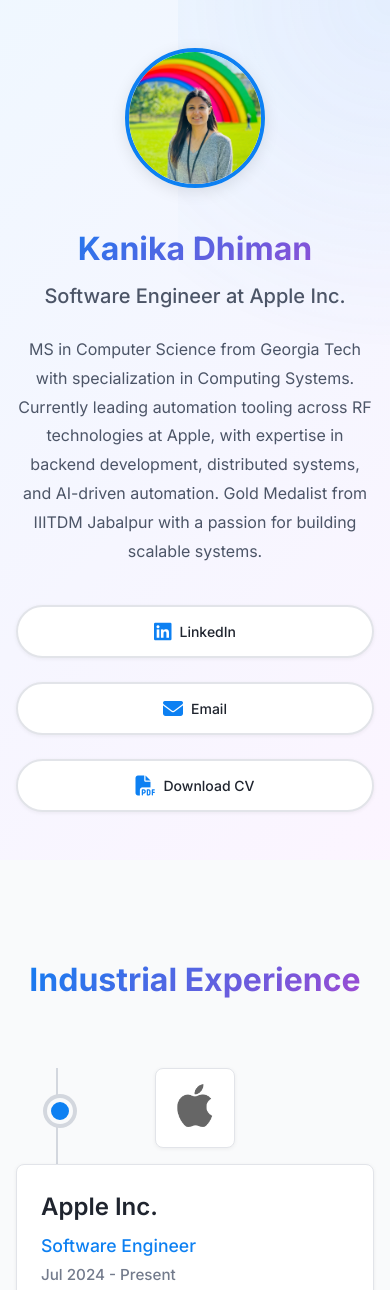
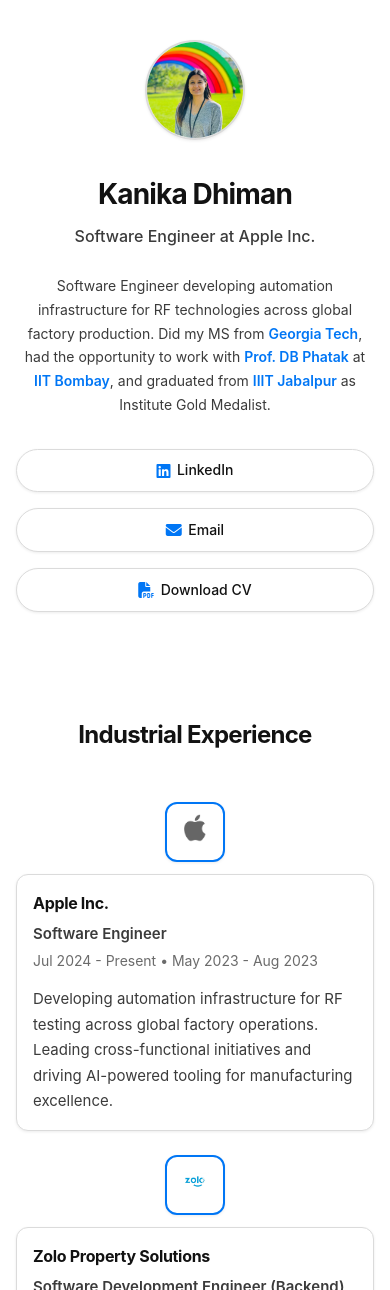
Before and after one commit to kanikadhiman17/kanikadhiman17.github.io, a plain HTML site: page index.html in a window 390 px wide. Shown: the top 1290 px of the page. Drawn offline with Linux system fonts and the light colour scheme.

Commit message:
Website changes

```diff
--- a/index.html
+++ b/index.html
@@ -25,10 +25,14 @@
             <h1 class="hero-title">Kanika Dhiman</h1>
             <p class="hero-subtitle">Software Engineer at Apple Inc.</p>
             <p class="hero-bio">
-                MS in Computer Science from Georgia Tech with specialization in Computing Systems.
-                Currently leading automation tooling across RF technologies at Apple, with expertise in
-                backend development, distributed systems, and AI-driven automation. Gold Medalist from
-                IIITDM Jabalpur with a passion for building scalable systems.
+                Software Engineer developing automation infrastructure for RF technologies across global factory
+                production. Did my MS from <a href="https://www.gatech.edu" target="_blank" rel="noopener noreferrer"
+                    class="bio-link">Georgia Tech</a>, had the opportunity to work with <a
+                    href="https://www.cse.iitb.ac.in/~dbp/" target="_blank" rel="noopener noreferrer"
+                    class="bio-link">Prof. DB Phatak</a> at <a href="https://www.iitb.ac.in" target="_blank"
+                    rel="noopener noreferrer" class="bio-link">IIT Bombay</a>, and graduated from <a
+                    href="https://www.iiitdmj.ac.in" target="_blank" rel="noopener noreferrer" class="bio-link">IIIT
+                    Jabalpur</a> as Institute Gold Medalist.
             </p>
 
             <!-- Social Links -->
@@ -66,16 +70,16 @@
                         <a href="https://www.apple.com" target="_blank" rel="noopener noreferrer" class="timeline-link">
                             <h3 class="company-name">Apple Inc.</h3>
                             <p class="position">Software Engineer</p>
-                            <p class="duration">Jul 2024 - Present</p>
+                            <p class="duration">Jul 2024 - Present • May 2023 - Aug 2023</p>
                             <p class="description">
-                                Leading automation tooling across multiple RF technologies (Bluetooth, NFC, WiFi,
-                                Cellular)
-                                for factory production. Managing cross-functional team of 50+ developers and pioneering
-                                AI-driven automation for quality test data integration.
+                                Developing automation infrastructure for RF testing across global factory operations.
+                                Leading cross-functional initiatives and driving AI-powered tooling for manufacturing
+                                excellence.
                             </p>
                         </a>
                     </div>
                 </div>
+
 
                 <!-- Zolo -->
                 <div class="timeline-item">
@@ -91,9 +95,8 @@
                             <p class="position">Software Development Engineer (Backend)</p>
                             <p class="duration">Sep 2020 - Jul 2022</p>
                             <p class="description">
-                                Drove feature development across microservices serving 50,000+ tenants. Built COVID
-                                supplies distribution platform, ML-based roommate recommendation system, and automated
-                                legal paperwork saving 20,000 papers monthly.
+                                Architected backend systems and microservices serving 50,000+ users. Developed ML-driven
+                                recommendation engine and critical infrastructure during high-growth phase.
                             </p>
                         </a>
                     </div>
@@ -113,94 +116,20 @@
                             <p class="position">Software Engineer Intern</p>
                             <p class="duration">May 2019 - Nov 2019</p>
                             <p class="description">
-                                Architected generalized automation platform for Oracle Retail Cloud Applications.
-                                Reduced manual testing time by 90% through parallelized Selenium execution, saving
-                                200+ engineering hours monthly.
+                                Built end-to-end test automation platform for Oracle Retail Cloud, reducing manual
+                                testing
+                                cycles by 90% and improving deployment velocity.
                             </p>
                         </a>
                     </div>
                 </div>
 
-                <!-- IIT Bombay -->
-                <div class="timeline-item">
-                    <div class="timeline-logo">
-                        <a href="https://www.iitb.ac.in" target="_blank" rel="noopener noreferrer">
-                            <img src="logos/iitb.png" alt="IIT Bombay">
-                        </a>
-                    </div>
-                    <div class="timeline-content">
-                        <a href="https://www.iitb.ac.in" target="_blank" rel="noopener noreferrer"
-                            class="timeline-link">
-                            <h3 class="company-name">IIT Bombay</h3>
-                            <p class="position">Project Intern, Fundamental Research Group</p>
-                            <p class="duration">May 2018 - Jul 2018</p>
-                            <p class="description">
-                                Designed and deployed real-time notification system for Collaborative-Communities
-                                portal,
-                                improving engagement by 35% across 10,000+ active users. Championed Test-Driven
-                                Development
-                                with comprehensive test suites.
-                            </p>
-                        </a>
-                    </div>
-                </div>
+
             </div>
         </div>
     </section>
 
-    <!-- Education Section -->
-    <section class="education-section" id="education">
-        <div class="container">
-            <h2 class="section-title">Education</h2>
-            <div class="timeline">
-                <!-- Georgia Tech -->
-                <div class="timeline-item">
-                    <div class="timeline-logo">
-                        <a href="https://www.gatech.edu" target="_blank" rel="noopener noreferrer">
-                            <img src="logos/gatech.png" alt="Georgia Institute of Technology">
-                        </a>
-                    </div>
-                    <div class="timeline-content">
-                        <a href="https://www.gatech.edu" target="_blank" rel="noopener noreferrer"
-                            class="timeline-link">
-                            <h3 class="university-name">Georgia Institute of Technology</h3>
-                            <p class="degree">Master of Science in Computer Science</p>
-                            <p class="specialization">Computing Systems Specialization</p>
-                            <p class="duration">Aug 2022 - May 2024</p>
-                            <p class="gpa">GPA: 4.0/4.0</p>
-                            <p class="coursework">
-                                Database Systems, Computer Networks, Advanced Internet Computing,
-                                Enterprise Computing, Data & Visual Analytics
-                            </p>
-                        </a>
-                    </div>
-                </div>
 
-                <!-- IIITDM Jabalpur -->
-                <div class="timeline-item">
-                    <div class="timeline-logo">
-                        <a href="https://www.iiitdmj.ac.in" target="_blank" rel="noopener noreferrer">
-                            <img src="logos/iiitj.png" alt="IIIT Jabalpur">
-                        </a>
-                    </div>
-                    <div class="timeline-content">
-                        <a href="https://www.iiitdmj.ac.in" target="_blank" rel="noopener noreferrer"
-                            class="timeline-link">
-                            <h3 class="university-name">IIIT Jabalpur (D&M)</h3>
-                            <p class="degree">Bachelor of Technology in Computer Science & Engineering</p>
-                            <p class="duration">Aug 2016 - Jun 2020</p>
-                            <p class="gpa">GPA: 9.4/10</p>
-                            <p class="achievement">🏆 Gold Medalist - Ranked 1st/400</p>
-                            <p class="coursework">
-                                Operating Systems, Computer Networks, DBMS, Data Structures & Algorithms,
-                                Software Engineering, Machine Learning
-                            </p>
-                        </a>
-                    </div>
-                </div>
-            </div>
-        </div>
-    </section>
 
     <!-- Footer -->
     <footer class="footer">
--- a/styles.css
+++ b/styles.css
@@ -1,27 +1,27 @@
 /* ===== CSS Variables & Reset ===== */
 :root {
-    /* Color Palette - Light Professional Theme */
-    --bg-primary: hsl(210, 20%, 98%);
-    --bg-secondary: hsl(210, 15%, 95%);
+    /* Color Palette - Apple-Inspired with Better Contrast */
+    --bg-primary: hsl(0, 0%, 100%);
+    --bg-secondary: hsl(0, 0%, 97%);
     --bg-card: hsl(0, 0%, 100%);
-    --bg-card-hover: hsl(210, 20%, 97%);
+    --bg-card-hover: hsl(0, 0%, 98%);
 
-    --text-primary: hsl(220, 20%, 15%);
-    --text-secondary: hsl(220, 15%, 35%);
-    --text-tertiary: hsl(220, 10%, 50%);
+    --text-primary: hsl(0, 0%, 7%);
+    --text-secondary: hsl(0, 0%, 23%);
+    --text-tertiary: hsl(0, 0%, 42%);
 
-    --accent-primary: hsl(210, 90%, 50%);
-    --accent-secondary: hsl(280, 60%, 55%);
-    --accent-gradient: linear-gradient(135deg, hsl(210, 90%, 50%), hsl(280, 60%, 55%));
+    --accent-primary: hsl(211, 100%, 48%);
+    --accent-secondary: hsl(211, 100%, 42%);
+    --accent-gradient: linear-gradient(135deg, hsl(211, 100%, 48%), hsl(211, 100%, 42%));
 
-    --border-color: hsl(220, 15%, 90%);
-    --timeline-line: hsl(220, 15%, 85%);
+    --border-color: hsl(0, 0%, 86%);
+    --timeline-line: hsl(0, 0%, 88%);
 
-    --shadow-sm: 0 1px 4px rgba(0, 0, 0, 0.06);
-    --shadow-md: 0 2px 8px rgba(0, 0, 0, 0.08);
-    --shadow-lg: 0 4px 16px rgba(0, 0, 0, 0.1);
+    --shadow-sm: 0 1px 3px rgba(0, 0, 0, 0.08);
+    --shadow-md: 0 2px 8px rgba(0, 0, 0, 0.1);
+    --shadow-lg: 0 4px 16px rgba(0, 0, 0, 0.12);
 
-    --border-radius: 8px;
+    --border-radius: 12px;
     --transition: all 0.3s cubic-bezier(0.4, 0, 0.2, 1);
 }
 
@@ -36,129 +36,117 @@
 }
 
 body {
-    font-family: 'Inter', -apple-system, BlinkMacSystemFont, 'Segoe UI', sans-serif;
+    font-family: -apple-system, BlinkMacSystemFont, 'SF Pro Display', 'SF Pro Text', system-ui, sans-serif;
     background: var(--bg-primary);
     color: var(--text-primary);
-    line-height: 1.5;
+    line-height: 1.6;
     overflow-x: hidden;
-    font-size: 14px;
+    font-size: 16px;
+    -webkit-font-smoothing: antialiased;
+    -moz-osx-font-smoothing: grayscale;
 }
 
 .container {
-    max-width: 1000px;
+    max-width: 900px;
     margin: 0 auto;
-    padding: 0 2rem;
+    padding: 0 1.5rem;
 }
 
 /* ===== Hero Section ===== */
 .hero {
-    min-height: 100vh;
+    min-height: 65vh;
     display: flex;
     align-items: center;
     justify-content: center;
-    padding: 4rem 2rem;
-    background: linear-gradient(135deg, hsl(210, 100%, 97%) 0%, hsl(280, 100%, 98%) 100%);
+    padding: 2rem 1.5rem;
+    background: var(--bg-primary);
     position: relative;
     overflow: hidden;
 }
 
-.hero::before {
-    content: '';
-    position: absolute;
-    top: -50%;
-    right: -50%;
-    width: 100%;
-    height: 100%;
-    background: radial-gradient(circle, hsla(210, 90%, 70%, 0.15) 0%, transparent 70%);
-    animation: pulse 8s ease-in-out infinite;
-}
 
-@keyframes pulse {
-
-    0%,
-    100% {
-        transform: scale(1);
-        opacity: 0.5;
-    }
-
-    50% {
-        transform: scale(1.1);
-        opacity: 0.8;
-    }
-}
 
 .hero-content {
     text-align: center;
-    max-width: 800px;
+    max-width: 700px;
     position: relative;
     z-index: 1;
-    animation: fadeInUp 1s ease-out;
 }
 
-@keyframes fadeInUp {
-    from {
-        opacity: 0;
-        transform: translateY(30px);
-    }
 
-    to {
-        opacity: 1;
-        transform: translateY(0);
-    }
-}
 
 .profile-image-container {
-    margin-bottom: 2rem;
+    margin-bottom: 1.5rem;
     display: inline-block;
     position: relative;
 }
 
 .profile-image {
-    width: 180px;
-    height: 180px;
+    width: 120px;
+    height: 120px;
     border-radius: 50%;
     object-fit: cover;
-    border: 4px solid var(--accent-primary);
-    box-shadow: var(--shadow-lg);
+    border: 2px solid var(--border-color);
+    box-shadow: var(--shadow-sm);
     transition: var(--transition);
 }
 
 .profile-image:hover {
-    transform: scale(1.05);
-    box-shadow: 0 8px 32px rgba(33, 150, 243, 0.3);
+    transform: scale(1.03);
+    box-shadow: var(--shadow-md);
 }
 
 .hero-title {
-    font-size: 3.5rem;
+    font-size: 2.75rem;
     font-weight: 700;
     margin-bottom: 0.5rem;
-    background: var(--accent-gradient);
-    -webkit-background-clip: text;
-    -webkit-text-fill-color: transparent;
-    background-clip: text;
+    color: var(--text-primary);
+    letter-spacing: -0.03em;
 }
 
 .hero-subtitle {
-    font-size: 1.5rem;
+    font-size: 1.25rem;
     color: var(--text-secondary);
     margin-bottom: 1.5rem;
     font-weight: 500;
 }
 
 .hero-bio {
-    font-size: 1.1rem;
+    font-size: 1.0625rem;
     color: var(--text-secondary);
-    line-height: 1.8;
-    margin-bottom: 2.5rem;
-    max-width: 700px;
+    line-height: 1.7;
+    margin-bottom: 2rem;
+    max-width: 600px;
     margin-left: auto;
     margin-right: auto;
+}
+
+.hero-education {
+    font-size: 0.9375rem;
+    color: var(--text-tertiary);
+    line-height: 1.6;
+    margin-bottom: 2rem;
+    max-width: 600px;
+    margin-left: auto;
+    margin-right: auto;
+}
+
+.bio-link {
+    color: var(--accent-primary);
+    text-decoration: none;
+    font-weight: 600;
+    transition: var(--transition);
+}
+
+.bio-link:hover {
+    color: var(--accent-secondary);
+    text-decoration: underline;
 }
 
 /* ===== Social Links ===== */
 .social-links {
     display: flex;
-    gap: 1.5rem;
+    gap: 1rem;
     justify-content: center;
     flex-wrap: wrap;
 }
@@ -166,14 +154,15 @@
 .social-link {
     display: flex;
     align-items: center;
-    gap: 0.5rem;
-    padding: 0.875rem 1.75rem;
+    gap: 0.4rem;
+    padding: 0.6rem 1.25rem;
     background: var(--bg-card);
-    border: 2px solid var(--border-color);
+    border: 1px solid var(--border-color);
     border-radius: 50px;
     color: var(--text-primary);
     text-decoration: none;
     font-weight: 500;
+    font-size: 0.875rem;
     transition: var(--transition);
     box-shadow: var(--shadow-sm);
 }
@@ -186,27 +175,24 @@
 }
 
 .social-link i {
-    font-size: 1.25rem;
+    font-size: 1rem;
     color: var(--accent-primary);
 }
 
 /* ===== Section Styles ===== */
-.experience-section,
-.education-section {
-    padding: 6rem 0;
+.experience-section {
+    padding: 4rem 0;
     position: relative;
     background: var(--bg-primary);
 }
 
 .section-title {
-    font-size: 2.5rem;
+    font-size: 2rem;
     font-weight: 700;
     text-align: center;
-    margin-bottom: 4rem;
-    background: var(--accent-gradient);
-    -webkit-background-clip: text;
-    -webkit-text-fill-color: transparent;
-    background-clip: text;
+    margin-bottom: 3rem;
+    color: var(--text-primary);
+    letter-spacing: -0.03em;
 }
 
 /* ===== Timeline Layout ===== */
@@ -215,59 +201,58 @@
     padding-left: 0;
 }
 
-/* Vertical timeline line */
+/* Vertical timeline line - hidden */
 .timeline::before {
-    content: '';
-    position: absolute;
-    left: 80px;
-    top: 0;
-    bottom: 0;
-    width: 2px;
-    background: var(--timeline-line);
+    display: none;
 }
 
 .timeline-item {
     position: relative;
     display: flex;
-    gap: 2.5rem;
-    margin-bottom: 3rem;
-    align-items: flex-start;
+    gap: 1rem;
+    margin-bottom: 1.5rem;
+    align-items: center;
 }
 
 .timeline-item:last-child {
     margin-bottom: 0;
 }
 
-/* Timeline dot */
+/* Remove timeline dot - using border on logos instead */
 .timeline-item::before {
-    content: '';
-    position: absolute;
-    left: 71px;
-    top: 30px;
-    width: 20px;
-    height: 20px;
-    border-radius: 50%;
-    background: var(--accent-primary);
-    border: 4px solid var(--bg-primary);
-    box-shadow: 0 0 0 4px var(--timeline-line);
-    z-index: 2;
+    display: none;
+}
+
+.timeline-logo-wrapper {
+    display: flex;
+    flex-direction: column;
+    align-items: center;
+    gap: 0.5rem;
+    flex-shrink: 0;
 }
 
 .timeline-logo {
     flex-shrink: 0;
-    width: 120px;
-    height: 120px;
+    width: 100px;
+    height: 100px;
     background: var(--bg-card);
     border-radius: var(--border-radius);
-    padding: 1rem;
+    padding: 0.875rem;
     display: flex;
     align-items: center;
     justify-content: center;
     box-shadow: var(--shadow-sm);
-    border: 1px solid var(--border-color);
     transition: var(--transition);
     position: relative;
     z-index: 1;
+}
+
+.logo-date {
+    font-size: 0.75rem;
+    color: var(--text-tertiary);
+    font-weight: 400;
+    text-align: center;
+    white-space: nowrap;
 }
 
 .timeline-logo img {
@@ -278,19 +263,19 @@
 }
 
 .timeline-logo:hover {
-    transform: scale(1.05);
+    transform: translateY(-2px);
     box-shadow: var(--shadow-md);
 }
 
 .timeline-logo:hover img {
-    transform: scale(1.1);
+    transform: scale(1.08);
 }
 
 .timeline-content {
     flex: 1;
     background: var(--bg-card);
     border-radius: var(--border-radius);
-    padding: 2rem;
+    padding: 1.25rem 1.5rem;
     box-shadow: var(--shadow-sm);
     border: 1px solid var(--border-color);
     transition: var(--transition);
@@ -300,18 +285,19 @@
 .timeline-content::before {
     content: '';
     position: absolute;
-    left: -12px;
-    top: 30px;
+    left: -8px;
+    top: 50%;
+    transform: translateY(-50%);
     width: 0;
     height: 0;
     border-style: solid;
-    border-width: 10px 12px 10px 0;
+    border-width: 8px 8px 8px 0;
     border-color: transparent var(--bg-card) transparent transparent;
 }
 
 .timeline-content:hover {
     box-shadow: var(--shadow-md);
-    transform: translateX(5px);
+    transform: translateY(-2px);
     border-color: var(--accent-primary);
 }
 
@@ -323,119 +309,124 @@
 
 .company-name,
 .university-name {
-    font-size: 1.5rem;
-    font-weight: 600;
-    margin-bottom: 0.5rem;
+    font-size: 1.1875rem;
+    font-weight: 700;
+    margin-bottom: 0.35rem;
     color: var(--text-primary);
+    letter-spacing: -0.02em;
 }
 
 .position,
 .degree {
-    color: var(--accent-primary);
-    font-weight: 500;
-    font-size: 1.1rem;
+    color: var(--text-secondary);
+    font-weight: 600;
+    font-size: 0.9375rem;
     margin-bottom: 0.25rem;
 }
 
 .specialization {
     color: var(--accent-secondary);
     font-weight: 500;
-    font-size: 1rem;
-    margin-bottom: 0.5rem;
+    font-size: 0.875rem;
+    margin-bottom: 0.35rem;
 }
 
 .duration {
     color: var(--text-tertiary);
-    font-size: 0.95rem;
-    margin-bottom: 1rem;
-    font-weight: 500;
+    font-size: 0.875rem;
+    margin-bottom: 0.875rem;
+    font-weight: 400;
 }
+
+
 
 .description,
 .coursework {
     color: var(--text-secondary);
     line-height: 1.7;
-    font-size: 0.95rem;
+    font-size: 0.9375rem;
 }
 
 .gpa {
     color: var(--text-primary);
     font-weight: 600;
-    font-size: 1.05rem;
-    margin: 0.5rem 0;
+    font-size: 0.9rem;
+    margin: 0.35rem 0;
 }
 
 .achievement {
     color: var(--accent-primary);
     font-weight: 600;
-    font-size: 1rem;
-    margin: 0.5rem 0;
+    font-size: 0.875rem;
+    margin: 0.35rem 0;
 }
 
 .coursework {
-    margin-top: 1rem;
-    padding-top: 1rem;
+    margin-top: 0.75rem;
+    padding-top: 0.75rem;
     border-top: 1px solid var(--border-color);
 }
 
 /* ===== Footer ===== */
 .footer {
     background: var(--bg-secondary);
-    padding: 3rem 0;
+    padding: 2rem 0;
     text-align: center;
     border-top: 1px solid var(--border-color);
 }
 
 .footer p {
     color: var(--text-tertiary);
-    margin: 0.5rem 0;
+    margin: 0.35rem 0;
+    font-size: 0.875rem;
 }
 
 .footer-location {
     display: flex;
     align-items: center;
     justify-content: center;
-    gap: 0.5rem;
-    margin-top: 1rem;
+    gap: 0.4rem;
+    margin-top: 0.75rem;
 }
 
 /* ===== Responsive Design ===== */
 @media (max-width: 768px) {
     .hero-title {
-        font-size: 2.5rem;
+        font-size: 2rem;
     }
 
     .hero-subtitle {
-        font-size: 1.25rem;
+        font-size: 1rem;
     }
 
     .hero-bio {
-        font-size: 1rem;
+        font-size: 0.875rem;
     }
 
     .section-title {
-        font-size: 2rem;
+        font-size: 1.5rem;
     }
 
     .timeline::before {
-        left: 60px;
+        left: 40px;
     }
 
     .timeline-item::before {
-        left: 51px;
+        display: none;
     }
 
     .timeline-item {
-        gap: 1.5rem;
+        gap: 1rem;
     }
 
     .timeline-logo {
-        width: 100px;
-        height: 100px;
+        width: 65px;
+        height: 65px;
+        border: 2px solid var(--accent-primary);
     }
 
     .timeline-content {
-        padding: 1.5rem;
+        padding: 1rem;
     }
 
     .social-links {
@@ -450,7 +441,8 @@
 
 @media (max-width: 480px) {
     .hero {
-        padding: 3rem 1rem;
+        padding: 2.5rem 1rem;
+        min-height: 75vh;
     }
 
     .container {
@@ -458,37 +450,41 @@
     }
 
     .profile-image {
-        width: 140px;
-        height: 140px;
+        width: 100px;
+        height: 100px;
     }
 
     .hero-title {
-        font-size: 2rem;
+        font-size: 1.75rem;
     }
 
     .timeline::before {
-        left: 40px;
+        left: 32px;
     }
 
     .timeline-item::before {
-        left: 31px;
-        width: 18px;
-        height: 18px;
+        display: none;
     }
 
     .timeline-item {
-        gap: 1rem;
+        gap: 0.75rem;
         flex-direction: column;
     }
 
     .timeline-logo {
-        width: 80px;
-        height: 80px;
+        width: 60px;
+        height: 60px;
         margin: 0 auto;
+        border: 2px solid var(--accent-primary);
     }
 
     .timeline-content::before {
         display: none;
+    }
+
+    .company-name,
+    .university-name {
+        font-size: 1rem;
     }
 }
 
@@ -496,7 +492,7 @@
 @keyframes fadeIn {
     from {
         opacity: 0;
-        transform: translateY(20px);
+        transform: translateY(15px);
     }
 
     to {
@@ -506,7 +502,7 @@
 }
 
 .timeline-item {
-    animation: fadeIn 0.6s ease-out forwards;
+    animation: fadeIn 0.5s ease-out forwards;
     opacity: 0;
 }
 
```
